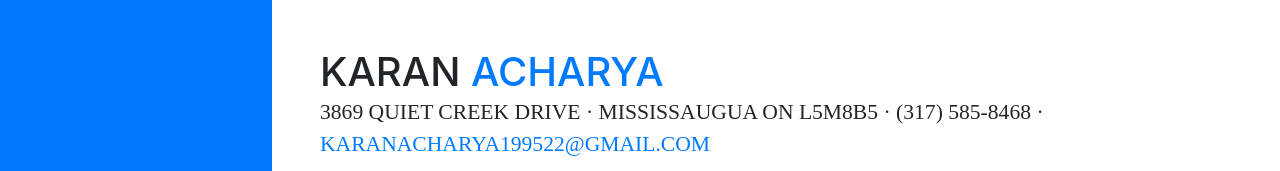
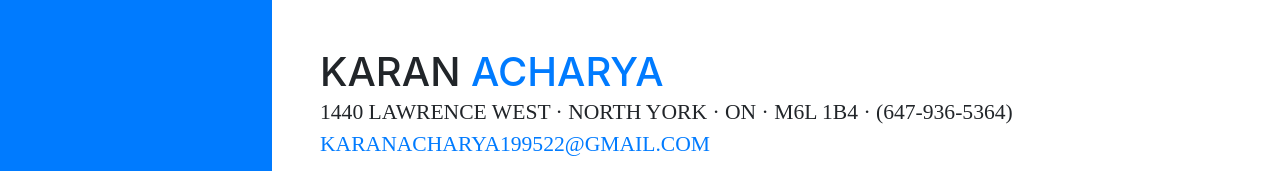
Before and after one commit to KaranAcharya95/Karan_K_W18portfolio, a website with bundled scripts: page index.html in a window 1280 px wide. Shown: the top 171 px of the page. Built offline with nearby package versions, Linux system fonts and the light colour scheme; grey boxes are pictures that could not be loaded; a script that the page names is missing; a web font is replaced by a local one.

Commit message:
Add files via upload

```diff
--- a/index.html
+++ b/index.html
@@ -75,7 +75,7 @@
           <h1 class="mb-0">Karan
             <span class="text-primary">Acharya</span>
           </h1>
-          <div class="subheading mb-5">3869 Quiet Creek Drive · Mississaugua ON L5M8b5 · (317) 585-8468 ·
+          <div class="subheading mb-5">1440 Lawrence West · North York · ON · M6L 1B4 · (647-936-5364)
             <a href="mailto:name@email.com">karanacharya199522@gmail.com</a>
           </div>
           <p class="mb-5">I am experienced in leveraging agile frameworks to provide a robust synopsis for high level overviews. Iterative approaches to corporate strategy foster collaborative thinking to further the overall value proposition.</p>
```
